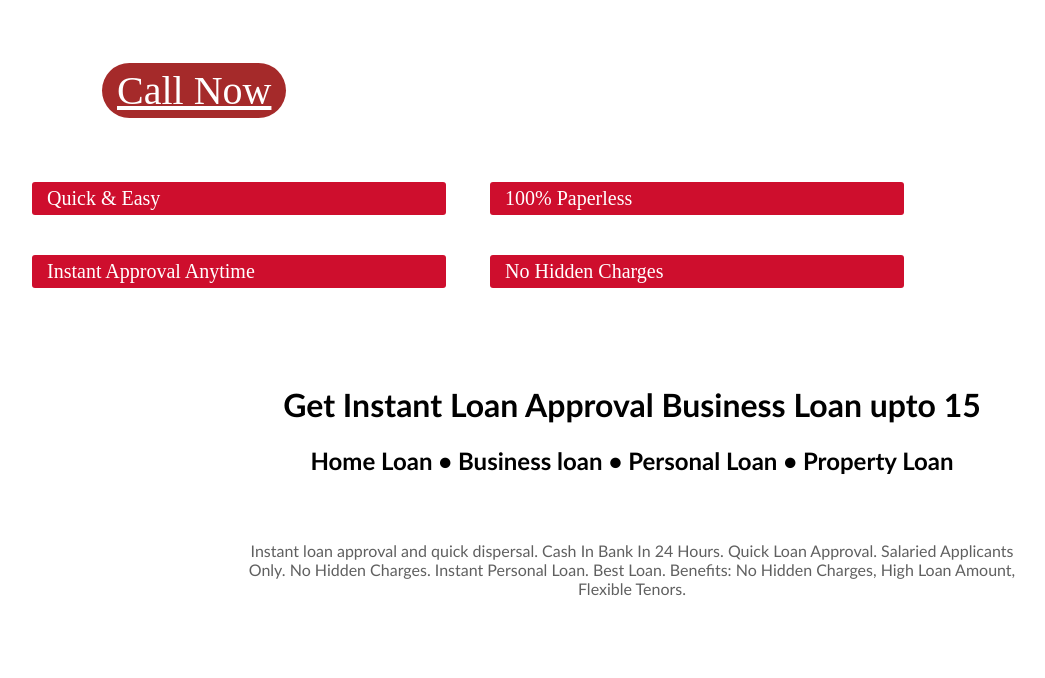
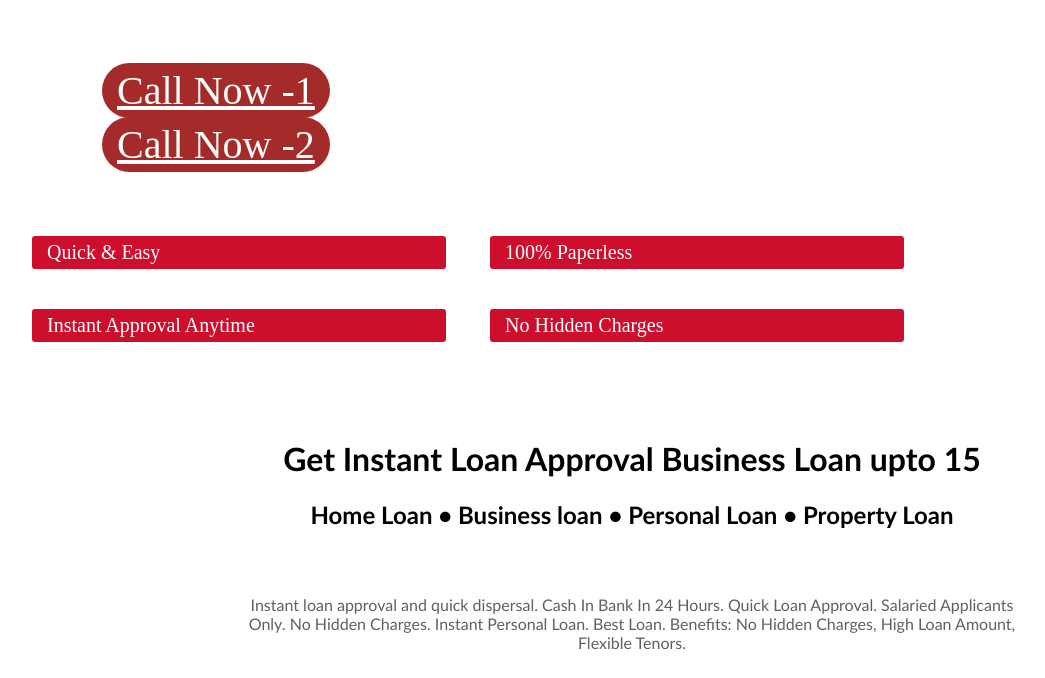
Before and after one commit to nidhilaxmiservice/onlinegetnow.github.io, a plain HTML site: page index.html in a window 1280 px wide. Shown: the top 678 px of the page, without its empty margins (8-1053 px from the left). Drawn offline with Linux system fonts and the light colour scheme.

Commit message:
Update index.html

```diff
--- a/index.html
+++ b/index.html
@@ -1,9 +1,4 @@
-
-
-
-
-
-		<!DOCTYPE html>
+<!DOCTYPE html>
 <html lang="en-US">
 <head>
 
@@ -318,8 +313,9 @@
 
                                <br> <br> <br> <br>
 
-                               <a class="callnow" href="tel:+91 8803147227"> Call Now </a>
-
+                               <a class="callnow" href="tel:+91 8803147227"> Call Now -1 </a>
+									   <br><br><br>
+                                   <a class="callnow" href="tel:+91 7579555104"> Call Now -2 </a>
 
                                     <br>
                                     <br> <br> <br>
@@ -482,6 +478,7 @@
   <div style="margin-top:48px">
     <p><i class="fa fa-map-marker fa-fw w3-xxlarge w3-margin-right"></i> Shree Ganesh Sidhi Shiva Vallabh Road, Dahisar, Mumbai - 400068,</p>
     <p><i class="fa fa-phone fa-fw w3-xxlarge w3-margin-right"></i> <a class="callnow2" href="tel:+91 8803145227"> +91 8803147227 </a></p>
+    <p><i class="fa fa-phone fa-fw w3-xxlarge w3-margin-right"></i> <a class="callnow2" href="tel:+91 7579555104"> +91 7579555104 </a></p>
     <p><i class="fa fa-envelope fa-fw w3-xxlarge w3-margin-right"> </i> Email: nidhilaxmif@gmail.com</p>
     <span>&#169; Nidhi Laxmi Finance</span>
     <br><br> <br>
```
